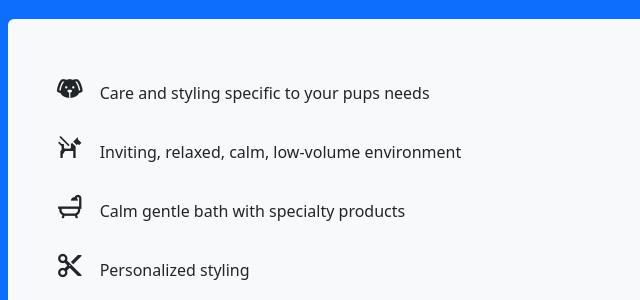
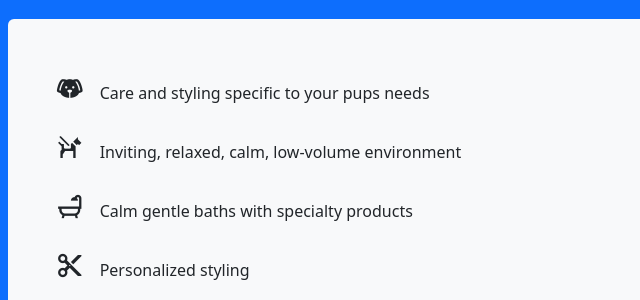
Before and after one commit to khilek/FirstCheckPoint, a plain HTML site: page index.html in a window 1280 px wide. Shown: the part 754-1054 px from the top of the page, 467-1107 px from the left. Drawn offline with nearby package versions, Linux system fonts and the light colour scheme; a web font is replaced by a local one.

Commit message:
Added 's' on 'bath' next to bath mdi

```diff
--- a/index.html
+++ b/index.html
@@ -69,7 +69,7 @@
       <div class="col-7 containing-block bg-light rounded p-5 m-3 magic-card">
         <p><span class="mdi mdi-dog fs-3 me-3"></span>Care and styling specific to your pups needs</p>
         <p><span class="mdi mdi-dog-service fs-3 me-3"></span>Inviting, relaxed, calm, low-volume environment</p>
-        <p><span class="mdi mdi-shower fs-3 me-3"></span>Calm gentle bath with specialty products</p>
+        <p><span class="mdi mdi-shower fs-3 me-3"></span>Calm gentle baths with specialty products</p>
         <p><span class="mdi mdi-content-cut fs-3 me-3"></span>Personalized styling</p>
         <p><span class="mdi mdi-hair-dryer fs-3 me-3"></span>Hand fluff dry</p>
       </div>
```
